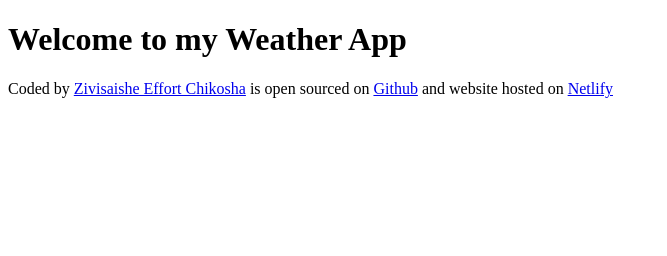
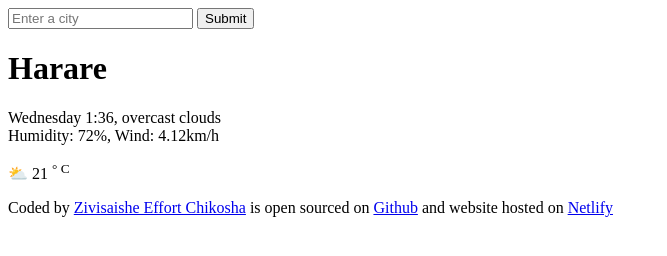
Before and after one commit to zeeffort/weather, a plain HTML site: page index.html in a window 1280 px wide. Shown: the whole page, without its empty margins (0-667 px from the left). Drawn offline with Linux system fonts and the light colour scheme.

Commit message:
add container

```diff
--- a/index.html
+++ b/index.html
@@ -1,17 +1,37 @@
 <!DOCTYPE html>
 <html lang="en">
   <head>
-    <meta charset="UTF-8">
-    <meta name="viewport" content="width=device-width, initial-scale=1.0">
+    <meta charset="UTF-8" />
+    <meta name="viewport" content="width=device-width, initial-scale=1.0" />
     <title>Weather App</title>
   </head>
+  <header>
+    <input type="text" placeholder="Enter a city" required />
+    <input type="submit" />
+  </header>
   <body>
-    <h1>
-        Welcome to my Weather App
-    </h1>
+    <div class="container">
+      <div class="row">
+        <div class="col-8">
+          <h1>Harare</h1>
+          <p>
+            Wednesday 1:36, overcast clouds <br />
+            Humidity: 72%, Wind: 4.12km/h
+          </p>
+
+        </div>
+        <div class="col-4">⛅ 21 <sup>&deg C</sup></div>
+      </div>
+    </div>
+    <div>
+
+  </div>
     <footer>
       <p>
-        Coded by <a href="https://github.com/zeeffort">Zivisaishe Effort Chikosha</a> is open sourced on <a href="https://github.com/zeeffort/weather">Github</a> and website hosted on
+        Coded by
+        <a href="https://github.com/zeeffort">Zivisaishe Effort Chikosha</a> is
+        open sourced on <a href="https://github.com/zeeffort/weather">Github</a>
+        and website hosted on
         <a href="https://weather-zees-project.netlify.app/">Netlify</a>
       </p>
     </footer>
```
Also changed, not shown: .codesandbox/tasks.json (added). Lines whose indentation alone changed are shown as unchanged.
